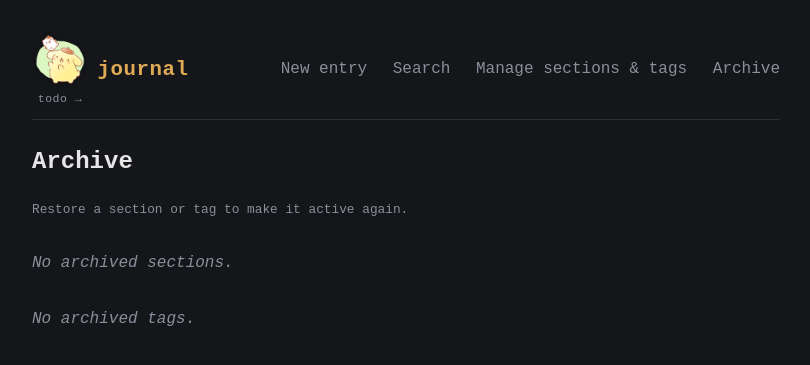
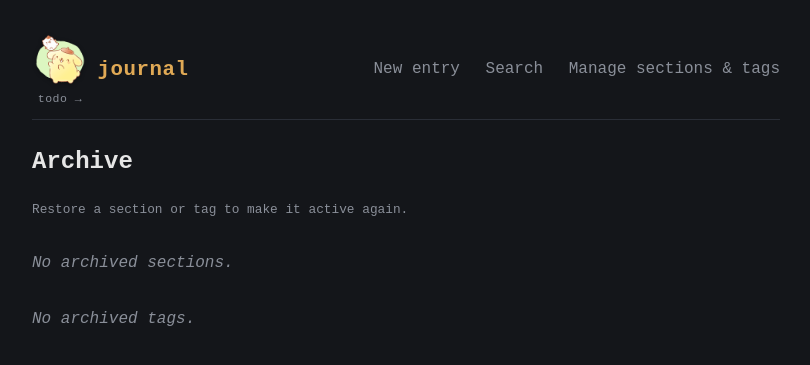
Before and after one commit to jxi-idme/todo-cli, a Flask app: page /journal/sections/archive in a window 1280 px wide. Shown: the top 365 px of the page, without its empty margins (234-1044 px from the left). Run offline with Flask 3, Linux system fonts and the light colour scheme.

Commit message:
Remove Archive from the nav bar on the archive page itself
Co-Authored-By: Claude Sonnet 4.6 <noreply@anthropic.com>

```diff
--- a/templates/journal_sections_archive.html
+++ b/templates/journal_sections_archive.html
@@ -10,7 +10,6 @@
   <a href="{{ url_for('journal_today') }}">New entry</a>
   <a href="{{ url_for('journal_search') }}">Search</a>
   <a href="{{ url_for('journal_sections') }}">Manage sections &amp; tags</a>
-  <a href="{{ url_for('journal_sections_archive') }}">Archive</a>
 {% endblock %}
 {% block content %}
   <h2>Archive</h2>
```
